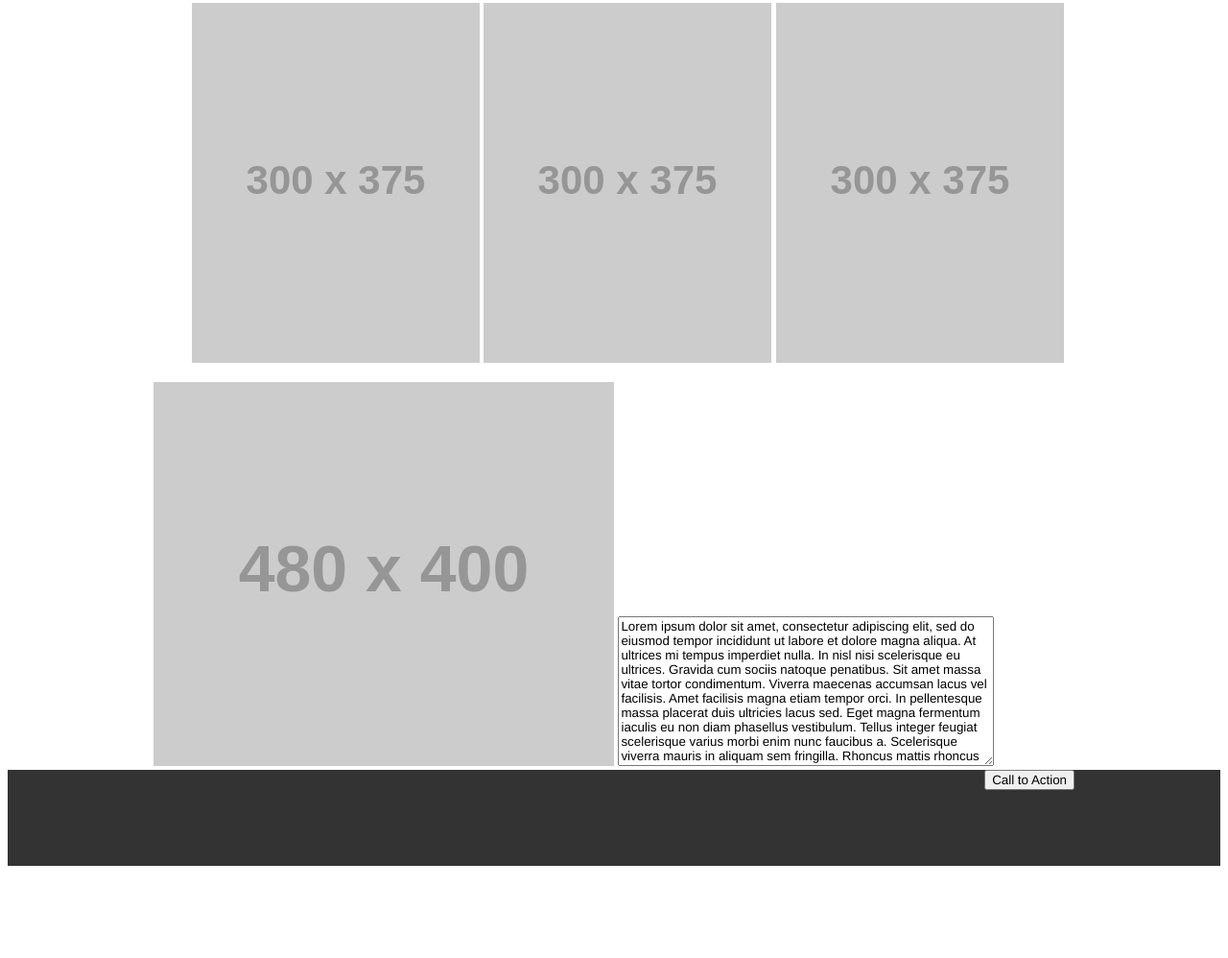
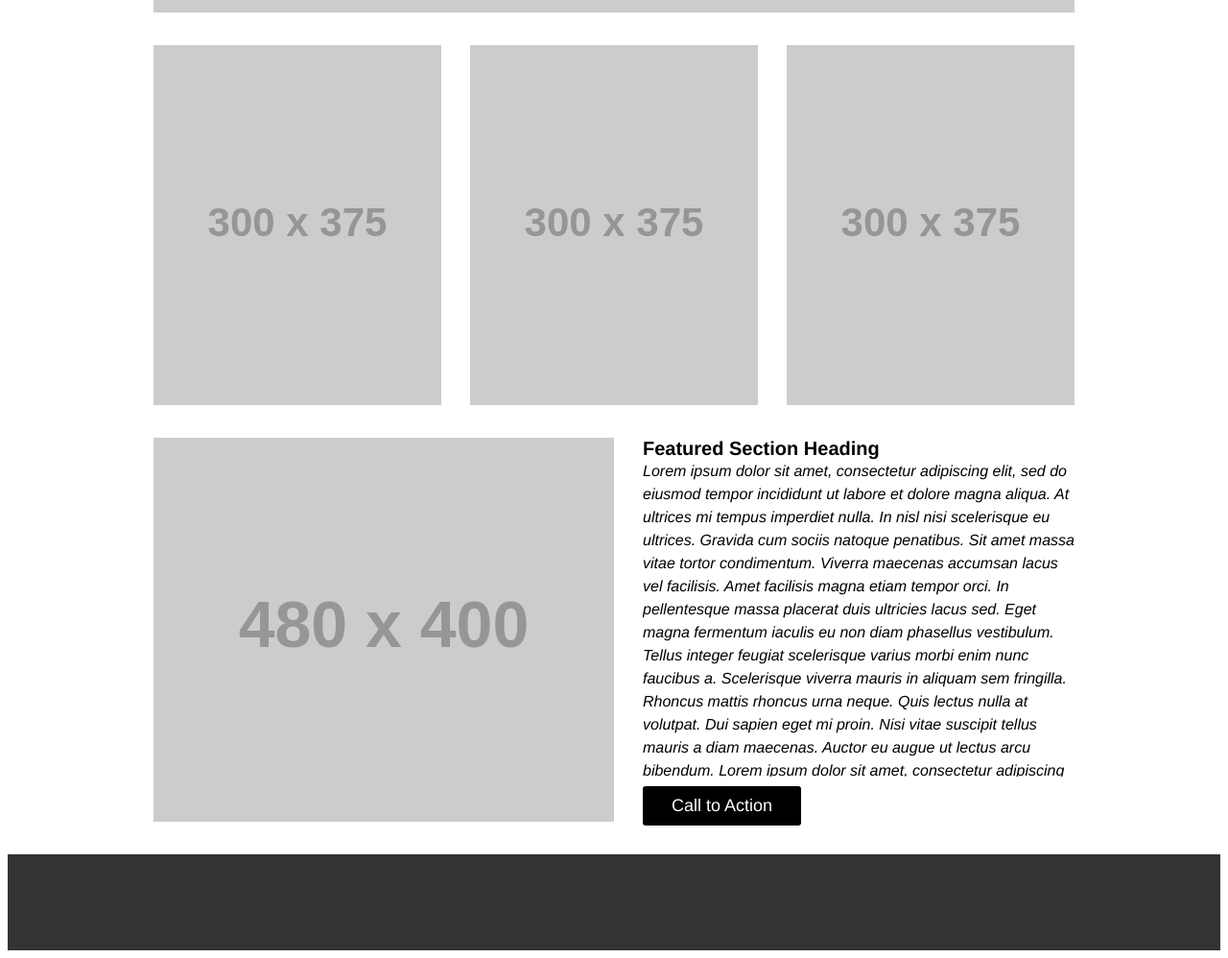
Before and after one commit to ggrieb/wireframe-exercise, a plain HTML site: page index.html in a window 1280 px wide. Shown: the part 583-1581 px from the top of the page at 96% size. Before the commit the page ends 1493 px from the top, so only its background shows below. Drawn offline with Linux system fonts and the light colour scheme; placeholder pictures from the web are drawn by us.

Commit message:
wireframe exercise mostly complete

```diff
--- /dev/null
+++ b/css/reset.css
@@ -0,0 +1,48 @@
+/* http://meyerweb.com/eric/tools/css/reset/
+   v2.0 | 20110126
+   License: none (public domain)
+*/
+
+html, body, div, span, applet, object, iframe,
+h1, h2, h3, h4, h5, h6, p, blockquote, pre,
+a, abbr, acronym, address, big, cite, code,
+del, dfn, em, img, ins, kbd, q, s, samp,
+small, strike, strong, sub, sup, tt, var,
+b, u, i, center,
+dl, dt, dd, ol, ul, li,
+fieldset, form, label, legend,
+table, caption, tbody, tfoot, thead, tr, th, td,
+article, aside, canvas, details, embed,
+figure, figcaption, footer, header, hgroup,
+menu, nav, output, ruby, section, summary,
+time, mark, audio, video {
+	margin: 0;
+	padding: 0;
+	border: 0;
+	font-size: 100%;
+	font: inherit;
+	vertical-align: baseline;
+}
+/* HTML5 display-role reset for older browsers */
+article, aside, details, figcaption, figure,
+footer, header, hgroup, menu, nav, section {
+	display: block;
+}
+body {
+	line-height: 1;
+}
+ol, ul {
+	list-style: none;
+}
+blockquote, q {
+	quotes: none;
+}
+blockquote:before, blockquote:after,
+q:before, q:after {
+	content: '';
+	content: none;
+}
+table {
+	border-collapse: collapse;
+	border-spacing: 0;
+}
--- a/css/style.css
+++ b/css/style.css
@@ -8,20 +8,20 @@ header, footer {
 }
 
 header img {
-  margin: top 15px;
-  margin: right 75px;
-}
-
-header img {
   float: left;
   margin-top: 15px;
   margin-right: 60px;
 }
 
+nav {
+  width: 960px;
+  margin: 0px auto;
+}
+
 nav li {
-  display: inline;
-  margin-top: 50px;
-  margin-right: 60px;
+  display: inline-block;
+  margin-top: 40px;
+  margin-right: 75px;
 }
 
 a {
@@ -30,18 +30,71 @@ a {
 }
 
 main {
-  margin: 0px auto;
   width: 960px;
+  margin: 30px auto;
 }
 
-#middle-row ul li{
-  display: inline-block;
+#hero {
+  margin-bottom: 0px;
 }
 
-#FSH {
-  overflow: scroll;
+main ul {
+  padding-left: 0px;
+  margin-top: 0px;
+}
+
+main li {
+  list-style: none;
+  float: left;
+  margin: 30px 30px 30px 0px;
+}
+
+main li:last-child {
+  margin-right: 0px;
+}
+
+section img {
+  float: left;
+  margin-bottom: 30px;
+}
+
+section div {
+  width: calc(50% - 30px);
+  float: left;
+  padding-left: 30px;
+  margin-bottom: 30px;
+}
+
+section h2 {
+  font-size: 20px;
+  margin-top: 0px;
+  margin-bottom: 0px;
+}
+
+section p {
+  height: 330px;
+  overflow: auto;
+  font-style: italic;
+  line-height: 24px;
+  margin: 0px;
 }
 
 button {
-  float: right;
+  border: none;
+  padding: 10px 30px;
+  background: #000;
+  color: #fff;
+  border-radius: 3px;
+  font-size: 18px;
+  margin-top: 10px;
+  cursor: pointer;
+  transition: 350ms;
 }
+
+button:hover {
+  background: green;
+}
+
+footer {
+  clear: both;
+}
--- a/index.html
+++ b/index.html
@@ -11,8 +11,8 @@
 
 <body>
   <header>
+    <nav>
       <img src="http://placehold.it/200x70/000" alt="logo">
-    <nav>
       <ul>
         <li><a href=#>Nav Item 1</a></li>
         <li><a href=#>Nav Item 2</a></li>
@@ -23,21 +23,25 @@
   </header>
 
   <main>
-  <section>
   <img id="hero" src="http://placehold.it/960x450/000"/>
-  </section>
-  <div id="middle-row">
+
   <ul>
     <li><img src="http://placehold.it/300x375/000"/></li>
     <li><img src="http://placehold.it/300x375/000"/></li>
     <li><img src="http://placehold.it/300x375/000"/></li>
   </ul>
-  </div>
-  <div id="bottom-row">
+
+  <section>
     <img src="http://placehold.it/480x400/000"/>
-    <textarea name="FSH" rows="10" cols="50">Lorem ipsum dolor sit amet, consectetur adipiscing elit, sed do eiusmod tempor incididunt ut labore et dolore magna aliqua. At ultrices mi tempus imperdiet nulla. In nisl nisi scelerisque eu ultrices. Gravida cum sociis natoque penatibus. Sit amet massa vitae tortor condimentum. Viverra maecenas accumsan lacus vel facilisis. Amet facilisis magna etiam tempor orci. In pellentesque massa placerat duis ultricies lacus sed. Eget magna fermentum iaculis eu non diam phasellus vestibulum. Tellus integer feugiat scelerisque varius morbi enim nunc faucibus a. Scelerisque viverra mauris in aliquam sem fringilla. Rhoncus mattis rhoncus urna neque. Quis lectus nulla at volutpat. Dui sapien eget mi proin. Nisi vitae suscipit tellus mauris a diam maecenas. Auctor eu augue ut lectus arcu bibendum.</textarea>
+    <div>
+      <h2>Featured Section Heading</h2>
+      <p>
+      Lorem ipsum dolor sit amet, consectetur adipiscing elit, sed do eiusmod tempor incididunt ut labore et dolore magna aliqua. At ultrices mi tempus imperdiet nulla. In nisl nisi scelerisque eu ultrices. Gravida cum sociis natoque penatibus. Sit amet massa vitae tortor condimentum. Viverra maecenas accumsan lacus vel facilisis. Amet facilisis magna etiam tempor orci. In pellentesque massa placerat duis ultricies lacus sed. Eget magna fermentum iaculis eu non diam phasellus vestibulum. Tellus integer feugiat scelerisque varius morbi enim nunc faucibus a. Scelerisque viverra mauris in aliquam sem fringilla. Rhoncus mattis rhoncus urna neque. Quis lectus nulla at volutpat. Dui sapien eget mi proin. Nisi vitae suscipit tellus mauris a diam maecenas. Auctor eu augue ut lectus arcu bibendum.
+      Lorem ipsum dolor sit amet, consectetur adipiscing elit, sed do eiusmod tempor incididunt ut labore et dolore magna aliqua. At ultrices mi tempus imperdiet nulla. In nisl nisi scelerisque eu ultrices. Gravida cum sociis natoque penatibus. Sit amet massa vitae tortor condimentum. Viverra maecenas accumsan lacus vel facilisis. Amet facilisis magna etiam tempor orci. In pellentesque massa placerat duis ultricies lacus sed. Eget magna fermentum iaculis eu non diam phasellus vestibulum. Tellus integer feugiat scelerisque varius morbi enim nunc faucibus a. Scelerisque viverra mauris in aliquam sem fringilla. Rhoncus mattis rhoncus urna neque. Quis lectus nulla at volutpat. Dui sapien eget mi proin. Nisi vitae suscipit tellus mauris a diam maecenas. Auctor eu augue ut lectus arcu bibendum.
+      </p>
     <button>Call to Action</button>
     </div>
+  </section>
   </main>
 
   <footer></footer>
--- /dev/null
+++ b/styleindex.css
@@ -0,0 +1,80 @@
+* {
+  font-family: 'Source Code Pro', monospace;
+}
+
+body {
+  color: #E0DBD7;
+  background-color: #3B1E1B;
+  margin: auto;
+  width: 960px;
+}
+
+header {
+  text-align: center;
+  display: block;
+  font-size: 75px;
+  font-weight: bolder;
+  background-color: #984874;
+}
+
+#hero {
+  display: block;
+  position: relative;
+  margin-left: auto;
+  margin-right: auto;
+  width: 960px;
+}
+
+nav ul {
+  text-align: center;
+}
+
+nav ul li {
+  font-size: 20px;
+  display: inline-block;
+}
+
+nav ul li a {
+  color: #473D36;
+  background-color: #E0DBD7;
+  padding: 10px;
+  text-decoration: none;
+}
+
+nav ul li a:hover {
+  background-color: #FA8072;
+}
+
+#middle-row {
+  border: 5px dotted #98477F;
+  background-image: url("../img/salmon.png");
+  background-position: center center;
+  background-repeat: no-repeat;
+}
+
+#bottom-row {
+  text-align: center;
+  padding: 0;
+}
+
+#bottom-row li {
+  display: inline-block;
+  padding-left: 5px;
+  padding-right: 5px;
+}
+
+#bottom-row li a {
+  text-decoration: none;
+}
+
+footer {
+  text-align: left;
+  background-color: #984874;
+}
+
+#footerfish {
+  position: relative;
+  float: right;
+}
+
+/*colors: #3b1e1b #E0DBD7 #FA8072 #473D36 984874*/
```
Also changed, not shown: indexwireframe.html (added, +41 -0 lines). Lines whose indentation alone changed are shown as unchanged.
